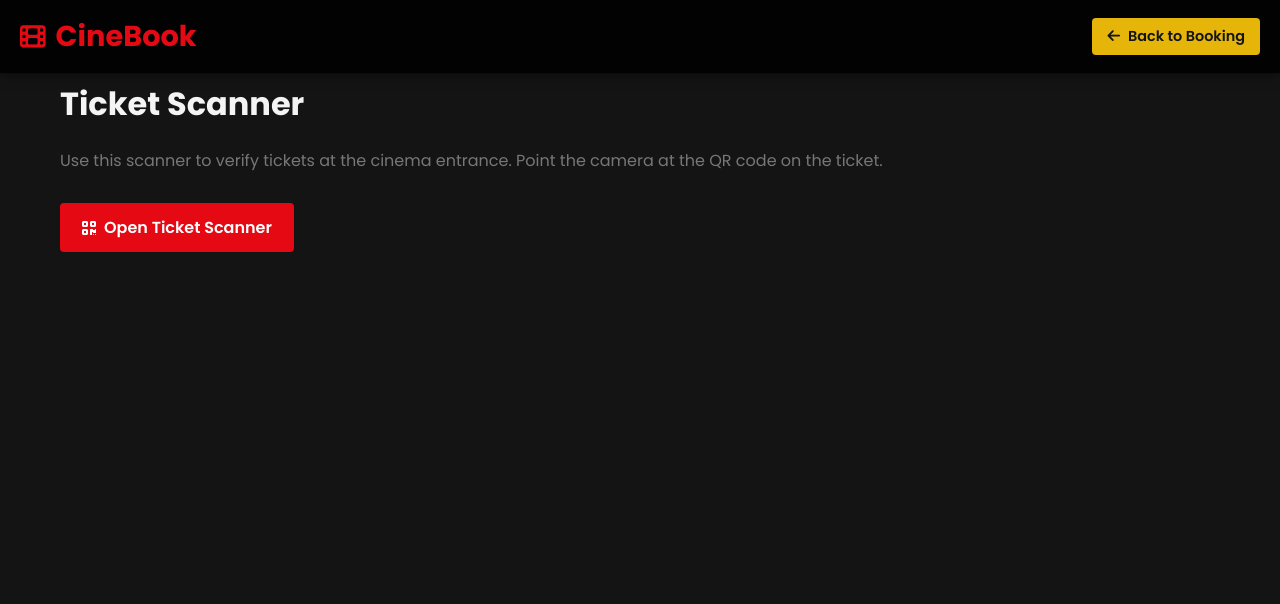
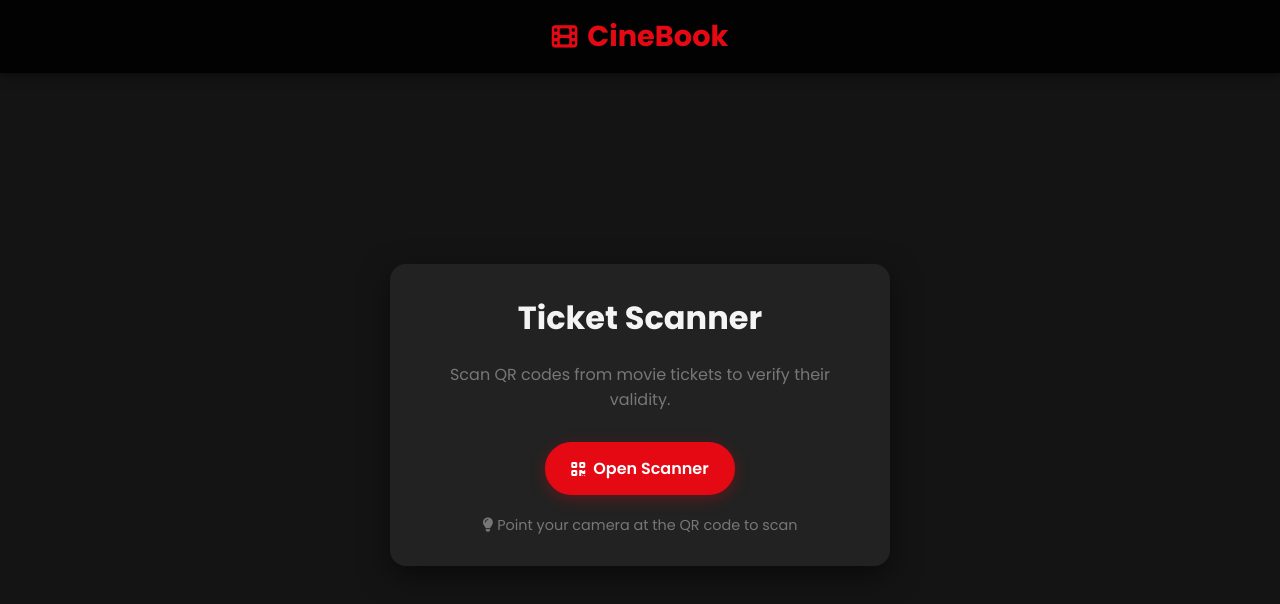
Before and after one commit to DanosDigital/scanner, a plain HTML site: page index.html in a window 1280 px wide. Drawn offline with nearby package versions, Linux system fonts and the light colour scheme.

Commit message:
Update index.html

```diff
--- a/index.html
+++ b/index.html
@@ -34,18 +34,26 @@
       background-color: var(--dark);
       color: var(--light);
       min-height: 100vh;
+      display: flex;
+      flex-direction: column;
     }
 
     .container {
       max-width: 1200px;
       margin: 0 auto;
       padding: 20px;
+      flex: 1;
+      display: flex;
+      flex-direction: column;
+      justify-content: center;
+      align-items: center;
+      text-align: center;
     }
 
     /* Header Styles */
     header {
       display: flex;
-      justify-content: space-between;
+      justify-content: center;
       align-items: center;
       padding: 15px 20px;
       background-color: rgba(0, 0, 0, 0.9);
@@ -71,9 +79,9 @@
 
     /* Button Styles */
     .btn {
-      padding: 10px 20px;
+      padding: 12px 24px;
       border: none;
-      border-radius: 4px;
+      border-radius: 30px;
       cursor: pointer;
       font-weight: 600;
       transition: all 0.3s;
@@ -89,27 +97,31 @@
       background-color: var(--primary);
       color: white;
       border: 2px solid var(--primary);
+      box-shadow: 0 4px 15px rgba(229, 11, 20, 0.3);
     }
 
     .btn-primary:hover {
       background-color: var(--primary-dark);
       transform: translateY(-2px);
       border-color: var(--primary-dark);
+      box-shadow: 0 6px 20px rgba(229, 11, 20, 0.4);
     }
 
     .btn-secondary {
       background-color: var(--secondary);
       color: var(--dark);
+      box-shadow: 0 4px 15px rgba(229, 181, 10, 0.3);
     }
 
     .btn-secondary:hover {
       background-color: #d1a309;
       transform: translateY(-2px);
+      box-shadow: 0 6px 20px rgba(229, 181, 10, 0.4);
     }
 
     .btn-outline {
       background-color: transparent;
-      border: 1px solid var(--light);
+      border: 2px solid var(--light);
       color: var(--light);
     }
 
@@ -118,9 +130,15 @@
       transform: translateY(-2px);
     }
 
-    .btn-sm {
-      padding: 8px 15px;
-      font-size: 0.9rem;
+    /* Scanner Card */
+    .scanner-card {
+      background-color: var(--dark-gray);
+      border-radius: 16px;
+      padding: 30px;
+      width: 100%;
+      max-width: 500px;
+      box-shadow: 0 10px 30px rgba(0, 0, 0, 0.5);
+      margin-top: 30px;
     }
 
     /* Modal Styles */
@@ -131,18 +149,18 @@
       left: 0;
       width: 100%;
       height: 100%;
-      background-color: rgba(0, 0, 0, 0.8);
+      background-color: rgba(0, 0, 0, 0.9);
       z-index: 1000;
       overflow-y: auto;
     }
 
     .modal-content {
-      background-color: var(--dark);
+      background-color: var(--dark-gray);
       margin: 50px auto;
-      max-width: 900px;
-      border-radius: 8px;
+      max-width: 600px;
+      border-radius: 16px;
       overflow: hidden;
-      box-shadow: 0 5px 30px rgba(0, 0, 0, 0.5);
+      box-shadow: 0 10px 40px rgba(0, 0, 0, 0.7);
       animation: modalFadeIn 0.3s;
     }
 
@@ -192,6 +210,7 @@
       background-color: black;
       margin: 0 auto;
       overflow: hidden;
+      border-radius: 12px;
     }
 
     #scanner-video {
@@ -210,6 +229,7 @@
       border: 4px solid var(--primary);
       box-sizing: border-box;
       pointer-events: none;
+      border-radius: 8px;
     }
 
     .scanner-guide {
@@ -243,9 +263,9 @@
     }
 
     .confirmation-details {
-      background-color: var(--dark-gray);
+      background-color: var(--dark);
       padding: 20px;
-      border-radius: 8px;
+      border-radius: 12px;
       margin: 20px 0;
       text-align: left;
       border-left: 4px solid var(--primary);
@@ -310,12 +330,13 @@
       left: 50%;
       transform: translateX(-50%);
       padding: 12px 24px;
-      border-radius: 4px;
+      border-radius: 30px;
       color: white;
       font-weight: 500;
       z-index: 1000;
       opacity: 0;
       transition: opacity 0.3s;
+      box-shadow: 0 4px 15px rgba(0, 0, 0, 0.3);
     }
 
     .toast.show {
@@ -332,6 +353,13 @@
 
     .toast-info {
       background-color: #2196F3;
+    }
+
+    /* Scanner instructions */
+    .scanner-instructions {
+      margin-top: 20px;
+      color: var(--light-gray);
+      font-size: 0.9rem;
     }
 
     /* Responsive Styles */
@@ -357,6 +385,10 @@
       .modal-header h2 {
         font-size: 1.3rem;
       }
+
+      .scanner-card {
+        padding: 20px;
+      }
     }
   </style>
 </head>
@@ -368,26 +400,29 @@
       <i class="fas fa-film"></i>
       <span>CineBook</span>
     </a>
-    <button class="btn btn-secondary btn-sm" onclick="window.location.href='cinebook5.html'">
-      <i class="fas fa-arrow-left"></i> Back to Booking
-    </button>
   </header>
 
   <!-- Main Content -->
-  <main class="container" style="padding-top: 80px;">
+  <main class="container">
+    <div class="scanner-card">
       <h1 style="margin-bottom: 20px;">Ticket Scanner</h1>
       <p style="margin-bottom: 30px; color: var(--light-gray);">
-      Use this scanner to verify tickets at the cinema entrance. Point the camera at the QR code on the ticket.
+        Scan QR codes from movie tickets to verify their validity.
       </p>
 
       <button class="btn btn-primary btn-lg" onclick="showScannerModal()">
-      <i class="fas fa-qrcode"></i> Open Ticket Scanner
+        <i class="fas fa-qrcode"></i> Open Scanner
       </button>
+
+      <div class="scanner-instructions">
+        <p><i class="fas fa-lightbulb"></i> Point your camera at the QR code to scan</p>
+      </div>
+    </div>
   </main>
 
   <!-- Scanner Modal -->
   <div class="modal" id="scannerModal">
-    <div class="modal-content" style="max-width: 600px;">
+    <div class="modal-content">
       <div class="modal-header">
         <h2>Ticket Scanner</h2>
         <button class="close-modal" onclick="closeScannerModal()">&times;</button>
@@ -427,7 +462,7 @@
   <script src="https://www.gstatic.com/firebasejs/8.10.0/firebase-firestore.js"></script>
 
   <script>
-    // Firebase configuration - REPLACE WITH YOUR CONFIG
+    // Firebase configuration
     const firebaseConfig = {
       apiKey: "AIzaSyDI9Zinr-244vpVqnhvWCGYRibEkI8Akcw",
       authDomain: "cinebook-1a011.firebaseapp.com",
@@ -549,7 +584,6 @@
         return;
       }
 
-
       try {
         // Show loading state while fetching booking details
         document.getElementById('scanner-loading').style.display = 'block';
@@ -655,12 +689,6 @@
         closeScannerModal();
       }
     });
-
-    // Initialize scanner when page loads (optional)
-
-    // document.addEventListener('DOMContentLoaded', function() {
-    //   showScannerModal();
-    // });
   </script>
 </body>
 
```
Lines whose indentation alone changed are shown as unchanged.
